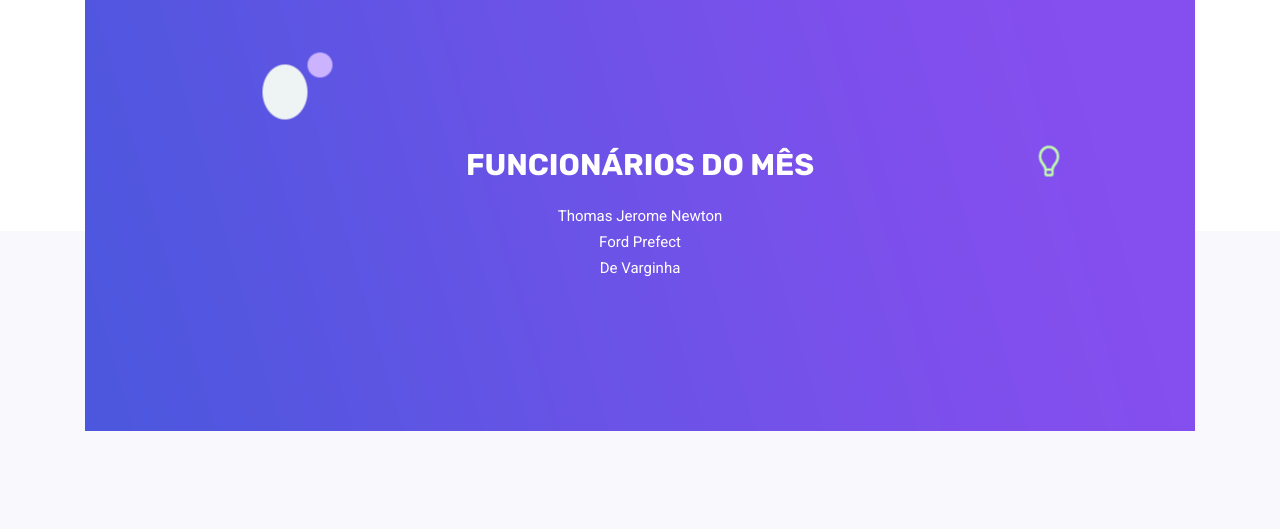
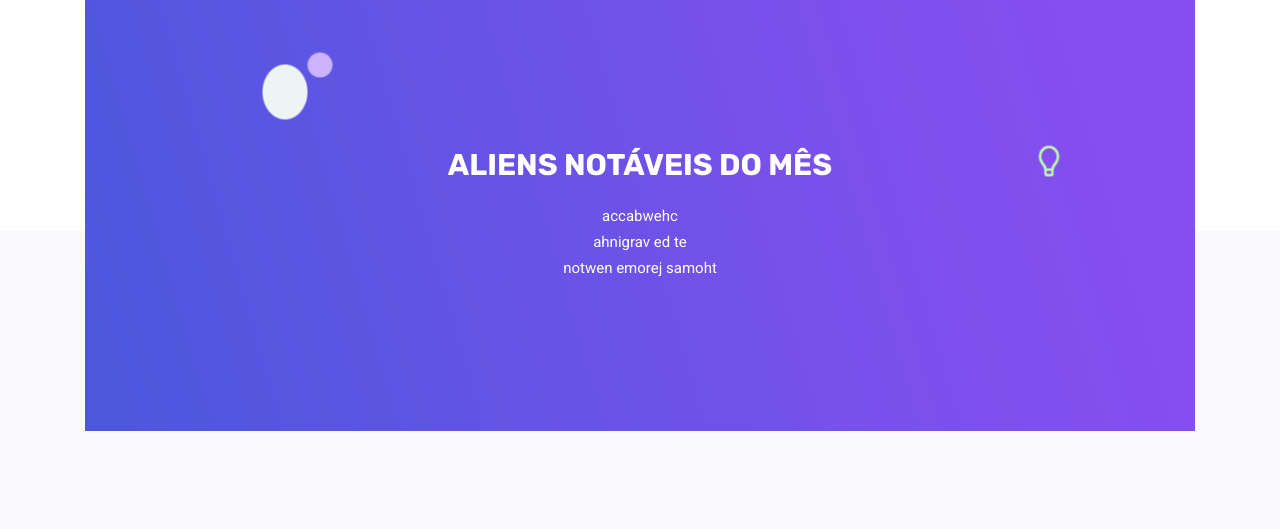
Before and after one commit to jeanpttorres/jeanpttorres.github.io, a plain HTML site: page index.html in a window 1280 px wide. Shown: the part 2424-2953 px from the top of the page. Drawn offline with Linux system fonts and the light colour scheme; some packages are replaced by stand-ins of ours.

Commit message:
Alteracao para experimento de gamificacao UFMS

```diff
--- a/index.html
+++ b/index.html
@@ -207,15 +207,15 @@
 			<div class="row justify-content-center align-items-center">
 				<div class="col-lg-12">
 					<div class="subscription_box text-center">
-						<h2 class="text-uppercase text-white">Funcionários do Mês</h2>
+						<h2 class="text-uppercase text-white">Aliens Notáveis do Mês</h2>
 						<p class="text-white">
-							Thomas Jerome Newton
+							accabwehc
 						</p>
 						<p class="text-white">
-							Ford Prefect
+							ahnigrav ed te
 						</p>
 						<p class="text-white">
-							De Varginha
+							notwen emorej samoht
 						</p>
 					</div>
 				</div>
```
